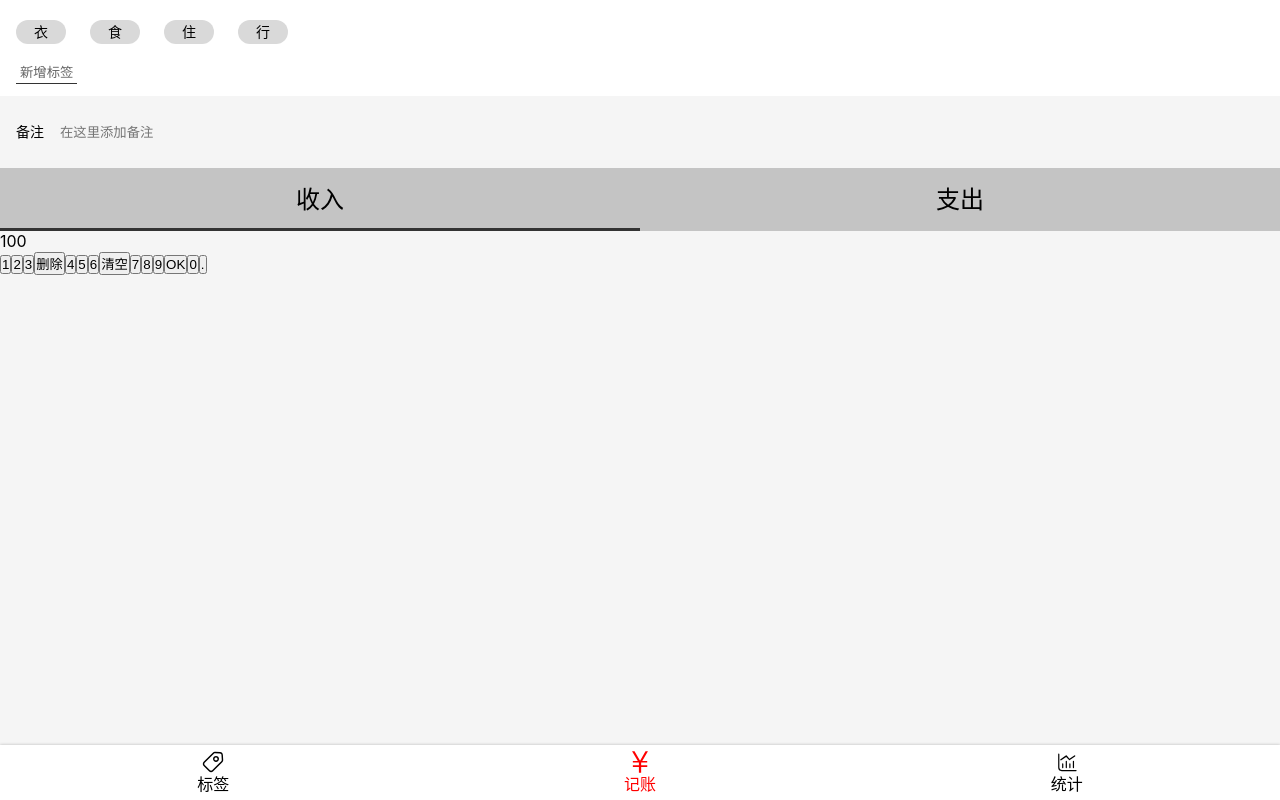
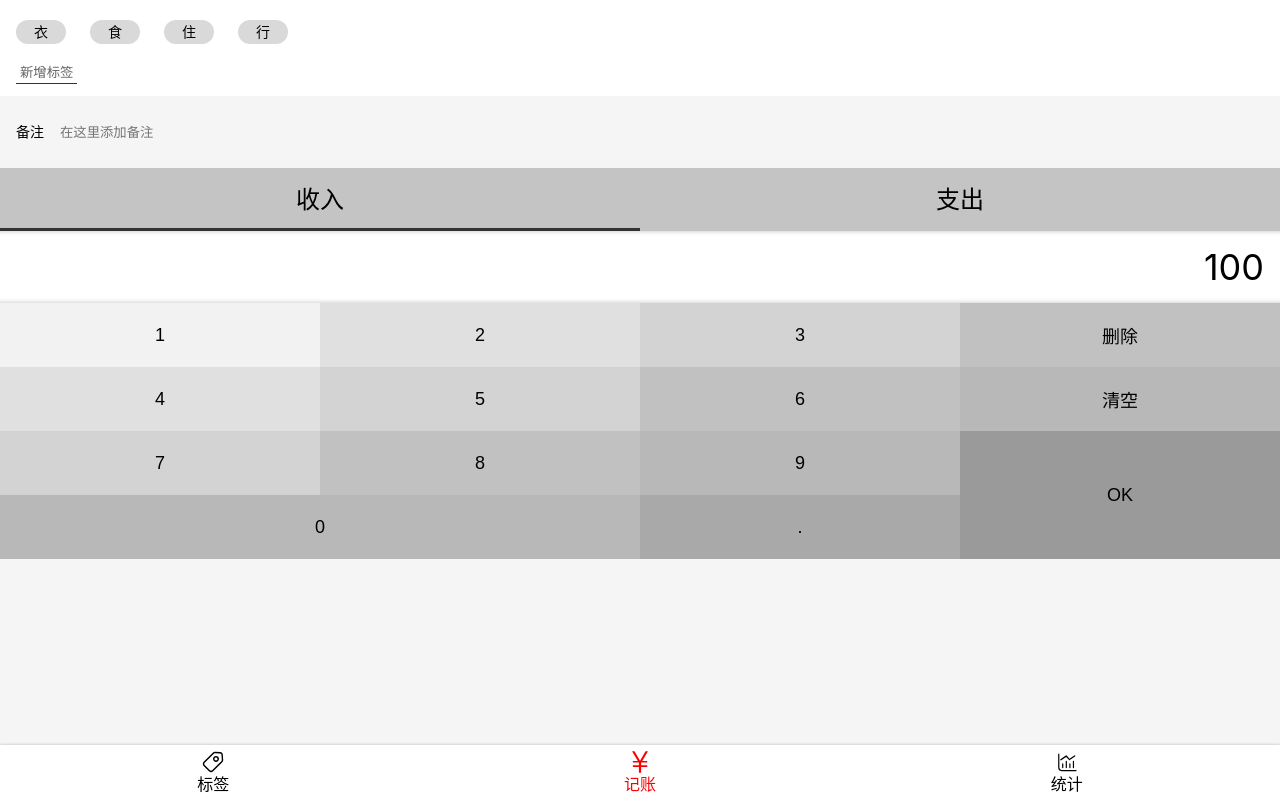
Before and after one commit to xna00/money, a React app: page /#/money in a window 1280 px wide. Built offline with nearby package versions, Linux system fonts and the light colour scheme.

Commit message:
Money 组件的 NumberPadSection UI 完成

```diff
--- a/src/views/Money.tsx
+++ b/src/views/Money.tsx
@@ -64,7 +64,53 @@
   }
 `
 const NumberPadSection = styled.section`
-
+  display:flex;
+  flex-direction: column;
+  > .output{
+    background:white;
+    font-size: 36px;
+    line-height: 72px;
+    text-align:right;
+    padding: 0 16px;
+    box-shadow: inset 0 -5px 5px -5px rgba(0,0,0,0.25),
+                inset 0 5px 5px -5px rgba(0,0,0,0.25);
+  }
+  > .pad{
+    > button{
+      font-size: 18px; float: left; width: 25%; height: 64px; border: none;
+      outline: none;
+      &.ok{ height: 128px; float: right; }
+      &.zero{ width: 50%; }
+      &:nth-child(1){
+        background:#f2f2f2;
+      }
+      &:nth-child(2),
+      &:nth-child(5) {
+        background:#E0E0E0;
+      }
+      &:nth-child(3),
+      &:nth-child(6),
+      &:nth-child(9) {
+        background:#D3D3D3;
+      }
+      &:nth-child(4),
+      &:nth-child(7),
+      &:nth-child(10) {
+        background:#C1C1C1;
+      }
+      &:nth-child(8),
+      &:nth-child(11),
+      &:nth-child(13) {
+        background:#B8B8B8;
+      }
+      &:nth-child(12) {
+        background:#9A9A9A;
+      }
+      &:nth-child(14) {
+        background:#A9A9A9;
+      }
+    }
+  }
 `
 
 function Money() {
@@ -92,8 +138,8 @@
                 </ul>
             </CategorySection>
             <NumberPadSection>
-                <div>100</div>
-                <div>
+                <div className="output">100</div>
+                <div className="pad">
                     <button>1</button>
                     <button>2</button>
                     <button>3</button>
@@ -105,9 +151,9 @@
                     <button>7</button>
                     <button>8</button>
                     <button>9</button>
-                    <button>OK</button>
-                    <button>0</button>
-                    <button>.</button>
+                    <button className="ok">OK</button>
+                    <button className="zero">0</button>
+                    <button className="dot">.</button>
                 </div>
             </NumberPadSection>
         </Layout>
```
